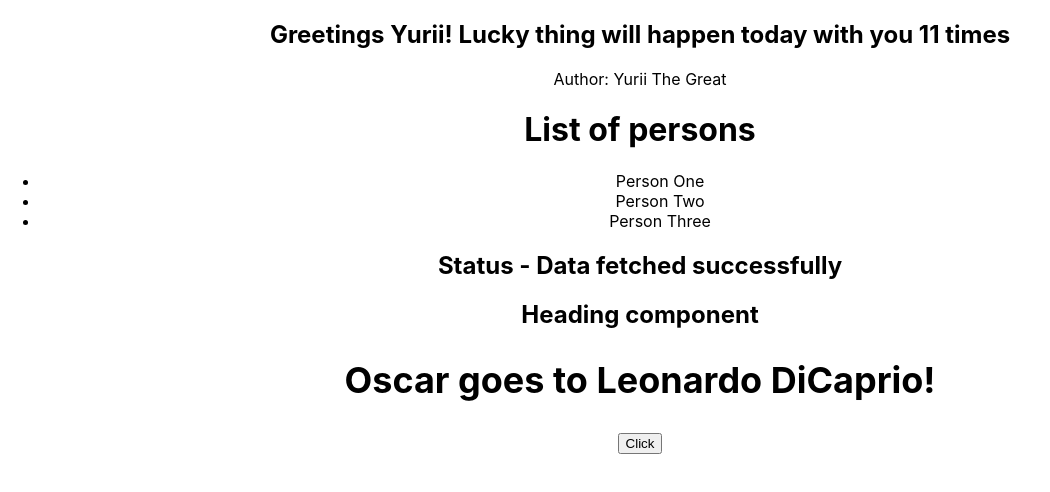
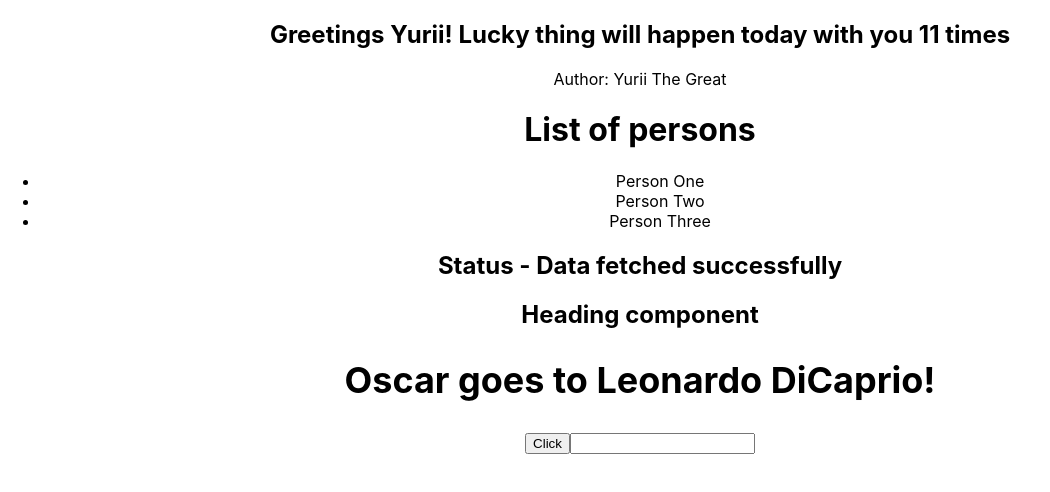
Before and after one commit to Skoblik/react-ts-tutorial, a React (Create React App) app: page / in a window 1280 px wide. Shown: the top 492 px of the page, without its empty margins (0-1050 px from the left). Built offline with nearby package versions, Linux system fonts and the light colour scheme.

Commit message:
added Input component

```diff
--- a/src/App.tsx
+++ b/src/App.tsx
@@ -2,6 +2,7 @@
 import { Button } from "./components/button/Button";
 import { Greet } from "./components/greet/Greet";
 import { Heading } from "./components/heading/Heading";
+import { Input } from "./components/input/Input";
 import { Oscar } from "./components/oscar/Oscar";
 import { PersonList } from "./components/person list/PersonList";
 import { Person } from "./components/person/Person";
@@ -24,6 +25,7 @@
           console.log("Button clicked", event, id);
         }}
       />
+      <Input value="" handleChange={(event) => console.log(event)} />
     </div>
   );
 }
--- /dev/null
+++ b/src/components/input/Input.tsx
@@ -0,0 +1,10 @@
+type InputProps = {
+  value: string;
+  handleChange: (event: React.ChangeEvent<HTMLInputElement>) => void;
+};
+
+export const Input = (props: InputProps) => {
+  return (
+    <input type="text" value={props.value} onChange={props.handleChange} />
+  );
+};
```
